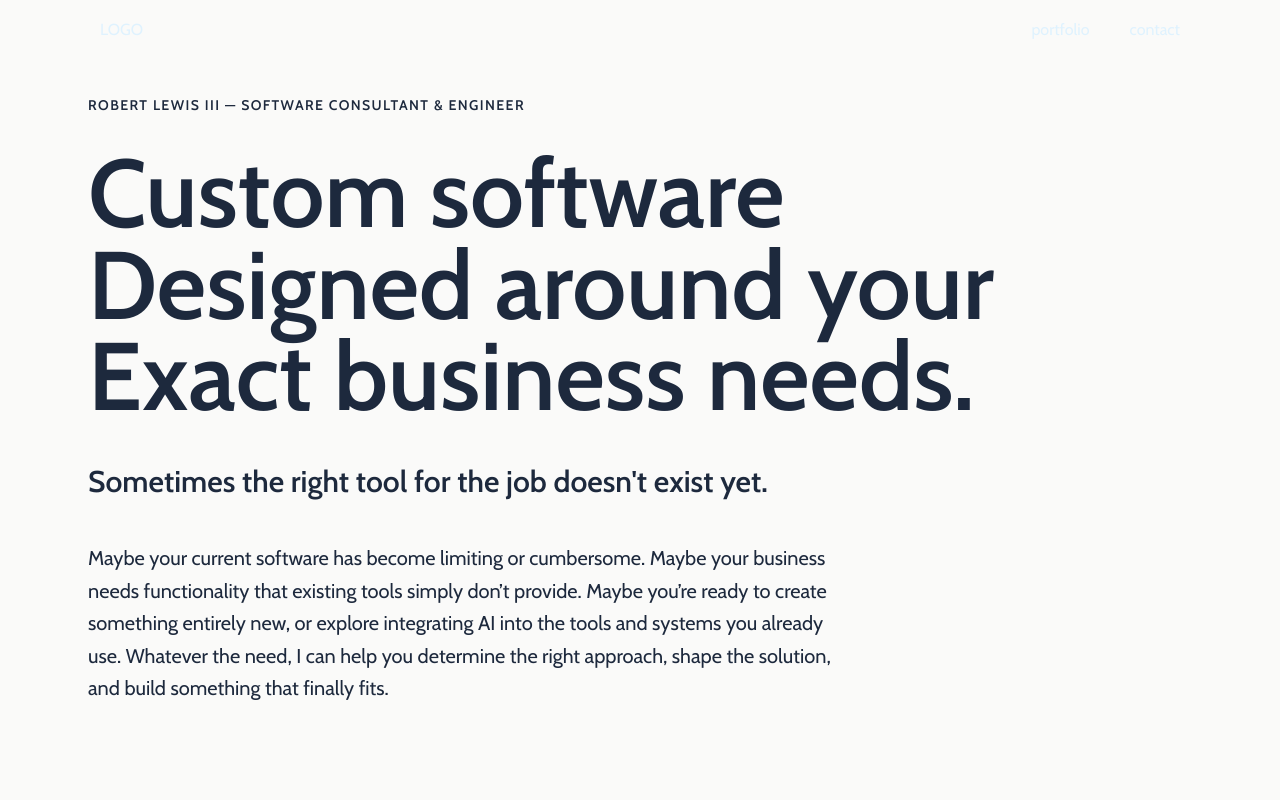
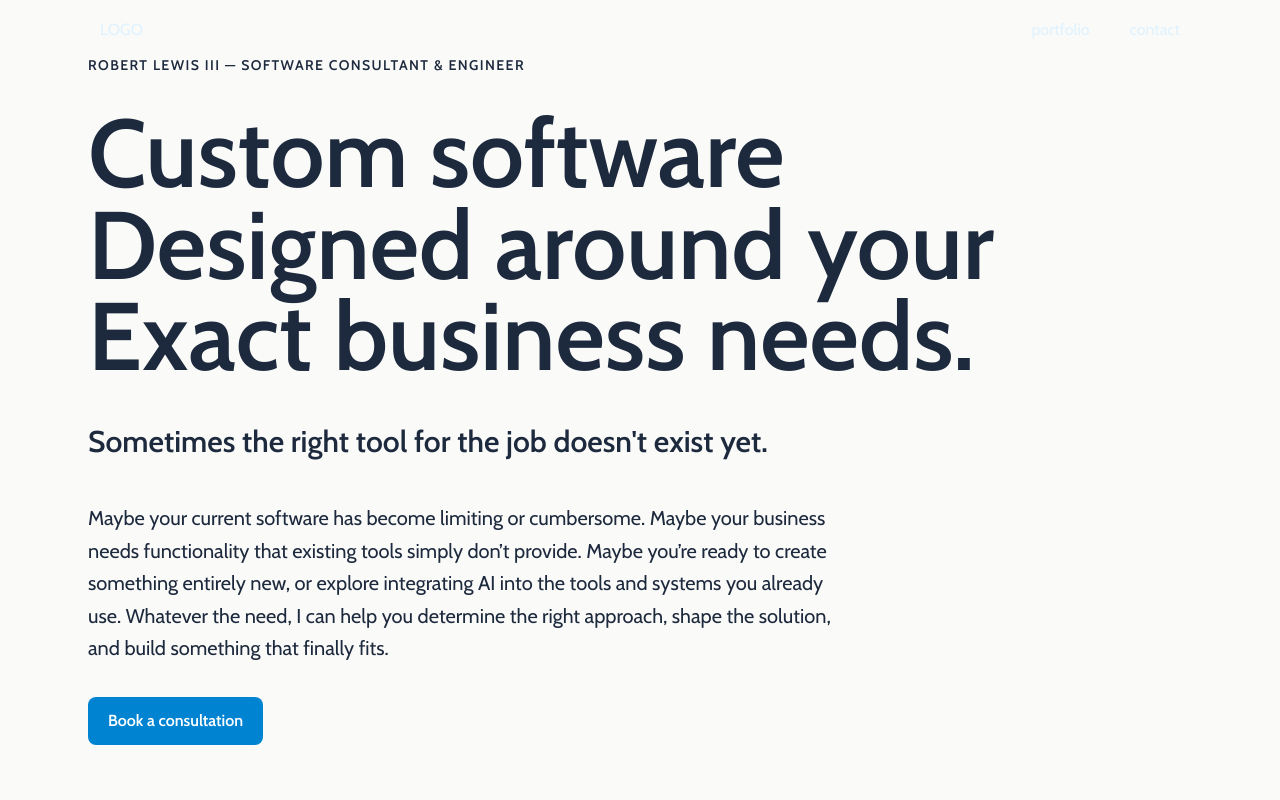
Before and after one commit to bobbythree/new-website, a React (Vite) app: page / in a window 1280 px wide. Shown: the top 800 px of the page. Built offline with nearby package versions, Linux system fonts and the light colour scheme.

Commit message:
remove redundant font

```diff
--- a/src/components/HomepageHero.tsx
+++ b/src/components/HomepageHero.tsx
@@ -1,21 +1,30 @@
 export default function HomepageHero() {
   return (
     <section className="mx-auto flex min-h-screen w-full max-w-6xl flex-col justify-center px-6 text-slate-800">
-      <p className="font-cabin text-sm font-semibold uppercase tracking-widest">
+      <p className="text-sm font-semibold uppercase tracking-widest">
         Robert Lewis III — Software Consultant & Engineer
       </p>
 
-      <h1 className="mt-8 max-w-5xl font-cabin text-6xl font-semibold leading-[0.95] md:text-8xl">
+      <h1 className="mt-8 max-w-5xl text-6xl font-semibold leading-[0.95] md:text-8xl">
         Custom software Designed around your Exact business needs.
       </h1>
 
-      <p className="mt-10 max-w-4xl font-cabin text-2xl font-semibold leading-snug md:text-3xl">
+      <p className="mt-10 max-w-4xl text-2xl font-semibold leading-snug md:text-3xl">
         Sometimes the right tool for the job doesn't exist yet.
       </p>
 
-      <p className="mt-10 max-w-3xl font-cabin text-lg leading-relaxed md:text-xl">
+      <p className="mt-10 max-w-3xl text-lg leading-relaxed md:text-xl">
         Maybe your current software has become limiting or cumbersome. Maybe your business needs functionality that existing tools simply don’t provide. Maybe you’re ready to create something entirely new, or explore integrating AI into the tools and systems you already use. Whatever the need, I can help you determine the right approach, shape the solution, and build something that finally fits.
       </p>
+
+      <div className="mt-8">
+        <a
+          href="#contact"
+          className="inline-flex items-center rounded-lg bg-sky-600 px-5 py-3 text-base font-semibold text-white transition hover:bg-sky-700"
+        >
+          Book a consultation
+        </a>
+      </div>
     </section>
   )
 }
--- a/src/components/ServicesCard.tsx
+++ b/src/components/ServicesCard.tsx
@@ -6,7 +6,7 @@ interface ServicesCardProps {
 export default function ServicesCard({ title, items }: ServicesCardProps) {
   return (
     <div className="flex w-full flex-col rounded-2xl border border-stone-200 bg-white p-6">
-      <h3 className="pb-3 font-cabin text-2xl font-semibold text-slate-800">
+      <h3 className="pb-3 text-2xl font-semibold text-slate-800">
         {title}
       </h3>
 
--- a/src/pages/HomePage.tsx
+++ b/src/pages/HomePage.tsx
@@ -8,7 +8,7 @@ export default function HomePage() {
       <HomepageHero />
 
       <div className="mt-25 w-[80vw] max-w-375">
-        <h2 className="font-cabin text-4xl font-semibold text-slate-800 md:text-5xl">
+        <h2 className="text-4xl font-semibold text-slate-800 md:text-5xl">
           Services
         </h2>
 
```
